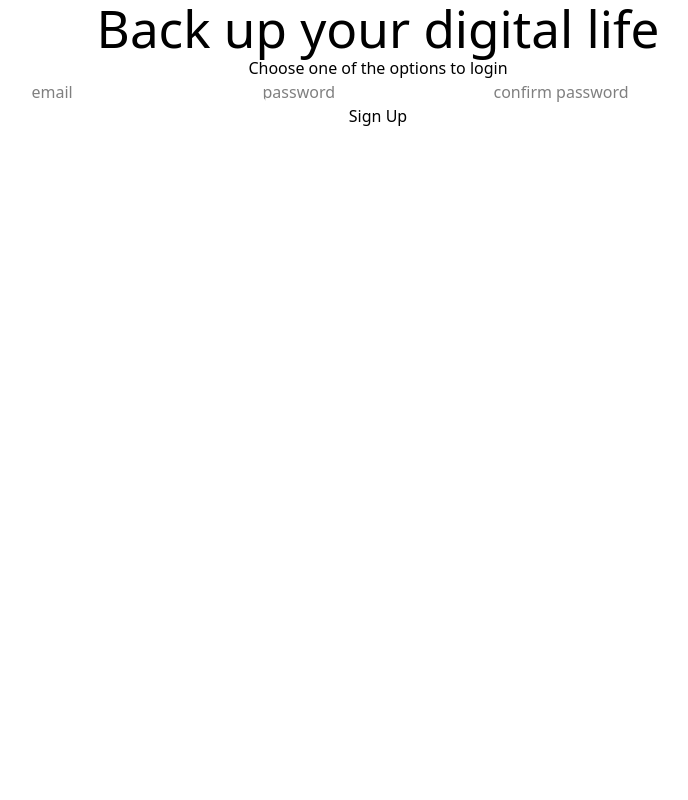
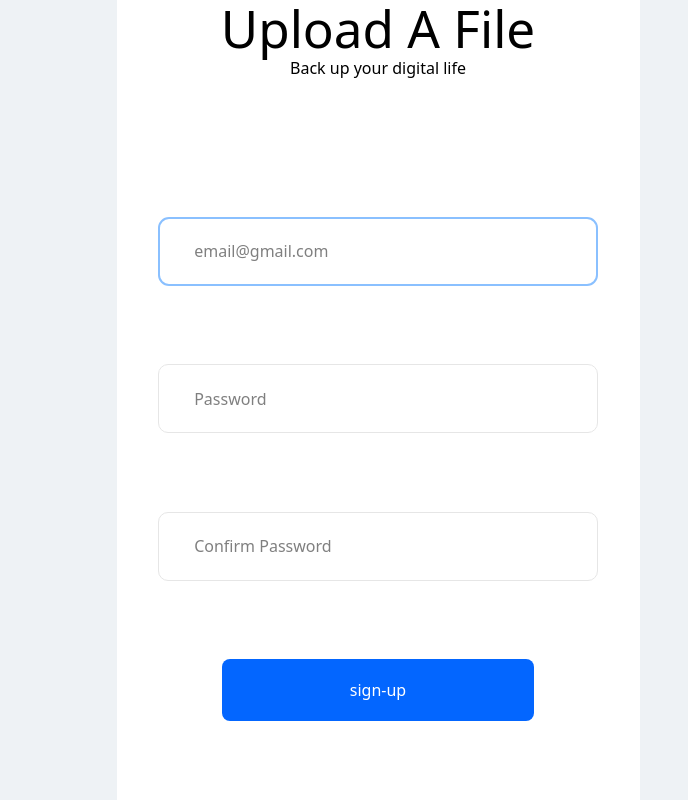
Before and after one commit to mothibimalebana/upload-a-file-frontEnd, a React (Vite) app: page /sign-up in a window 1280 px wide. Shown: the whole page, without its empty margins (262-950 px from the left). Built offline with nearby package versions, Linux system fonts and the light colour scheme.

Commit message:
chorethe login functionality and styles are complete

```diff
--- a/index.html
+++ b/index.html
@@ -3,7 +3,7 @@
   <head>
     <meta charset="UTF-8" />
     <meta name="viewport" content="width=device-width, initial-scale=1.0" />
-    <title>react-starter-template</title>
+    <title>upload-a-file</title>
     <link href="/src/index.css" rel="stylesheet">
   </head>
   <body>
--- a/src/index.css
+++ b/src/index.css
@@ -18,6 +18,12 @@
   min-height: 100vh;
 }
 
+*,
+*:before,
+*:after {
+  box-sizing: border-box;
+}
+
 body {
   margin: 0;
   display: grid;
@@ -32,5 +38,23 @@ h1 {
 input{
   background: #fff;
   border-radius: 0.625rem;
+  padding-left: 8%;
+  padding-top: 1%;
+  padding-bottom: 1%;
+  box-sizing: border-box;
 
 }
+
+
+input:-webkit-autofill,
+input:-webkit-autofill:hover,
+input:-webkit-autofill:focus,
+input:-webkit-autofill:active{
+    -webkit-background-clip: text;
+    -webkit-text-fill-color: #0C0C0C;
+    box-shadow: inset 0 0 0 0 #fff;
+}
+
+.login-container {
+  color: #0C0C0C;
+}
--- a/src/pages/Login.jsx
+++ b/src/pages/Login.jsx
@@ -71,13 +71,8 @@ const Form = () => {
         {/* Email Field */}
         <div className="form-group">
           <input
-          className={
-            active === "email"
-            ? 'border-[#8AC0FF] border-[1px] border-solid md:w-[27.5rem] h-[4.3125rem] shrink-0'
-            : 'md:w-[27.5rem] h-[4.3125rem] shrink-0'
-          }
+            className="rounded-[0.625rem] border-1 border-[#E6E6E6] focus-visible:outline-[#8AC0FF] md:w-[27.5rem] h-[4.3125rem] shrink-0"
             type="email"
-            id="email"
             onFocus={() => setActive("email")}
             onBlur={() => setActive("")}
             name="email"
@@ -85,12 +80,14 @@ const Form = () => {
             onChange={(e) => setEmail(e.target.value)}
             required
             placeholder="email@gmail.com"
+            autoFocus
           />
         </div>
 
         {/* Password Field */}
         <div className="form-group">
-          <input className='md: w-[27.5rem] h-[4.3125rem] shrink-0'
+          <input
+            className='rounded-[0.625rem] border-1 border-[#E6E6E6] focus-visible:outline-blue-300 md:w-[27.5rem] h-[4.3125rem] shrink-0'
             type="password"
             id="password"
             name="password"
@@ -117,8 +114,8 @@ const Form = () => {
 // LoginForm component
 function LoginForm() {
   return (
-    <div className="login-container h-full grid md:pt-[2%] pr-[25%] pb-[3%] pl-[25%]">
-      <div className="login flex gap-[5%] flex-col bg-[#fff] h-full">
+    <div className="login-container bg-[#EEF2F5] h-full flex justify-center">
+      <div className="login flex gap-[3.625rem] flex-col bg-[#fff] h-full md:min-w-[32.6875rem] min-h-[37.5625rem]">
         <Header/>
         <Form/>
       </div>
--- a/src/pages/Sign-up.jsx
+++ b/src/pages/Sign-up.jsx
@@ -1,80 +1,141 @@
-import axios from "axios";
-import { useState } from "react";
-import { useNavigate } from "react-router-dom";
+import { useState } from 'react';
 
-const OAuth = () => {
+const Header = () => {
   return(
-        <div className="OAuth">
-            <div className="google"></div>
-            <div className="meta"></div>
-            <div className="apple"></div>
+    <div className="header">
+      <h1>Upload A File</h1>
+      <h3>Back up your digital life</h3>
     </div>
   )
 }
 
+
 const Form = () => {
+  // State to handle form input values
   const [email, setEmail] = useState('');
   const [password, setPassword] = useState('');
-    const [confirmPassowrd, setConfirmPassword] = useState('');
+  const [confirmPassword, setConfirmPassword] = useState('')
   const [error, setError] = useState('');
-    const [loading, setLoading] = useState(false);
+  const [loading, setLoading] = useState(false);  // Loading state
 
-    const userCreated = async (response) => {
-        if(response.status === 201 || response.status === '201'){
-            setEmail('');
-            setPassword('');
-            setConfirmPassword('');
-            alert('User created');
-            useNavigate('/login');
-        }
-    }
-    const handleSubmit = async (e) => {
-        e.preventDefault();
+  // Handle form submission
+  const handleSubmit = async (event) => {
+    event.preventDefault();
 
-        if(password != confirmPassowrd){
-            setError('passwords do not match')
-        }
-        if(!email || !password || !confirmPassowrd){
-            setError('Please fill in all the fields')
+    // Basic validation
+    if (!email || !password) {
+      setError('Please fill in both fields');
+      return;
     }
 
+    if (!/\S+@\S+\.\S+/.test(email)) {
+      setError('Please enter a valid email address');
+      return;
+    }
+
+    if(password)
+    // Clear any previous errors
     setError('');
     setLoading(true);
 
-        try{
-        const response = await axios.post("http://localhost:3000/user", JSON.stringify({email, password, }), {headers: { "Content-Type": "application/json" }, withCredentials: true})
-        .then(userCreated)
-        }
-        catch(err){
-            setError(err.message);
-        }
-        finally{
-            setLoading(false)
-        }
+    // Prepare the payload for the POST request
+    const payload = { email, password };
+
+    try {
+      // Make POST request to backend
+      const response = await fetch('http://localhost:3000/auth/sign-up', {
+        method: 'POST',
+        headers: {
+          'Content-Type': 'application/json',
+        },
+        body: JSON.stringify(payload),
+      });
+
+      // Check if the request was successful
+      if (!response.ok) {
+        throw new Error('sign-up failed. Please try again.');
       }
 
+      const data = await response.json();
+      console.log('sign-up successful:', data);
+      setEmail('');
+      setPassword('');
+    } catch (err) {
+      setError(err.message);
+    } finally {
+      setLoading(false);
+    }
+  };
   return(
-        <div className="form">
-            <form action="https://localhost:3000/sign-up" onSubmit={handleSubmit} method="post">
-                <input type="email" value={email} onChange={(e) => setEmail(e.target.value)} name="email" id="email" placeholder="email" required/>
-                <input type="password" value={password} onChange={(e) => setPassword(e.target.value)} name="password" id="password" placeholder="password" required/>
-                <input type="password" value={confirmPassowrd} onChange={(e) => setConfirmPassword(e.target.value)} name="confirmPassword" id="confirmPassword" placeholder="confirm password" required/>
-                <OAuth />
-                <button type="submit" onSubmit={handleSubmit} disabled={loading}>Sign Up</button>
+    <div className="form flex-1">
+      <form onSubmit={handleSubmit} className='flex flex-col justify-evenly items-center h-full'>
+        {/* Email Field */}
+        <div className="form-group">
+          <input
+            className="rounded-[0.625rem] border-1 border-[#E6E6E6] focus-visible:outline-[#8AC0FF] md:w-[27.5rem] h-[4.3125rem] shrink-0"
+            type="email"
+            onFocus={() => setActive("email")}
+            onBlur={() => setActive("")}
+            name="email"
+            value={email}
+            onChange={(e) => setEmail(e.target.value)}
+            required
+            placeholder="email@gmail.com"
+            autoFocus
+          />
+        </div>
+
+        {/* Password Field */}
+        <div className="form-group">
+          <input
+            className='rounded-[0.625rem] border-1 border-[#E6E6E6] focus-visible:outline-blue-300 md:w-[27.5rem] h-[4.3125rem] shrink-0'
+            type="password"
+            id="password"
+            name="password"
+            value={password}
+            onChange={(e) => setPassword(e.target.value)}
+            required
+            placeholder="Password"
+          />
+        </div>
+
+        {/* Confirm Password Field */}
+        <div className="form-group">
+          <input
+            className='rounded-[0.625rem] border-1 border-[#E6E6E6] focus-visible:outline-blue-300 md:w-[27.5rem] h-[4.3125rem] shrink-0'
+            type="password"
+            id="password"
+            name="password"
+            value={password}
+            onChange={(e) => setPassword(e.target.value)}
+            required
+            placeholder="Confirm Password"
+          />
+        </div>
+
+        {/* Error Message */}
+        {error && <p className="error-message">{error}</p>}
+
+        {/* Submit Button */}
+        <button type="submit" className="sign-up-button md: w-[19.5rem] h-[3.875rem] shrink-0 bg-[#0366FF] rounded-[0.5rem] text-white" disabled={loading}>
+          {loading ? 'Creating account...' : 'sign-up'}
+        </button>
       </form>
     </div>
   )
 }
 
-const SignUpForm = () => {
 
-    return(
-        <div className="sign-up">
-            <div className="header"><h1>Back up your digital life</h1></div>
-            <p>Choose one of the options to login</p>
-            <Form />
+// SignUpForm component
+function SignUpForm() {
+  return (
+    <div className="sign-up-container bg-[#EEF2F5] h-full flex justify-center">
+      <div className="sign-up flex gap-[3.625rem] flex-col bg-[#fff] h-full md:min-w-[32.6875rem] min-h-[37.5625rem]">
+        <Header/>
+        <Form/>
       </div>
-    )
+    </div>
+  );
 }
 
 export default SignUpForm;
```
Lines whose indentation alone changed are shown as unchanged.
